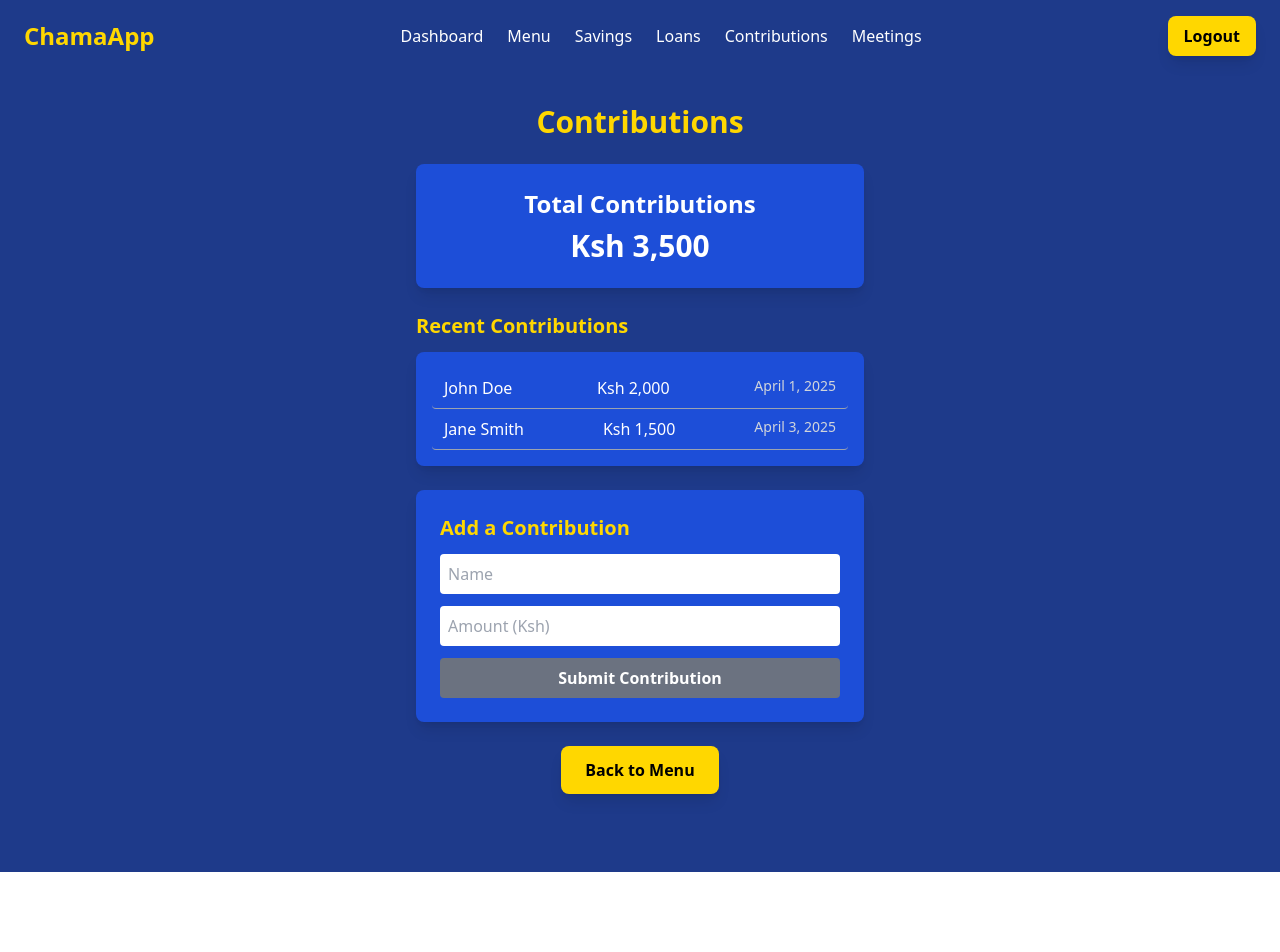
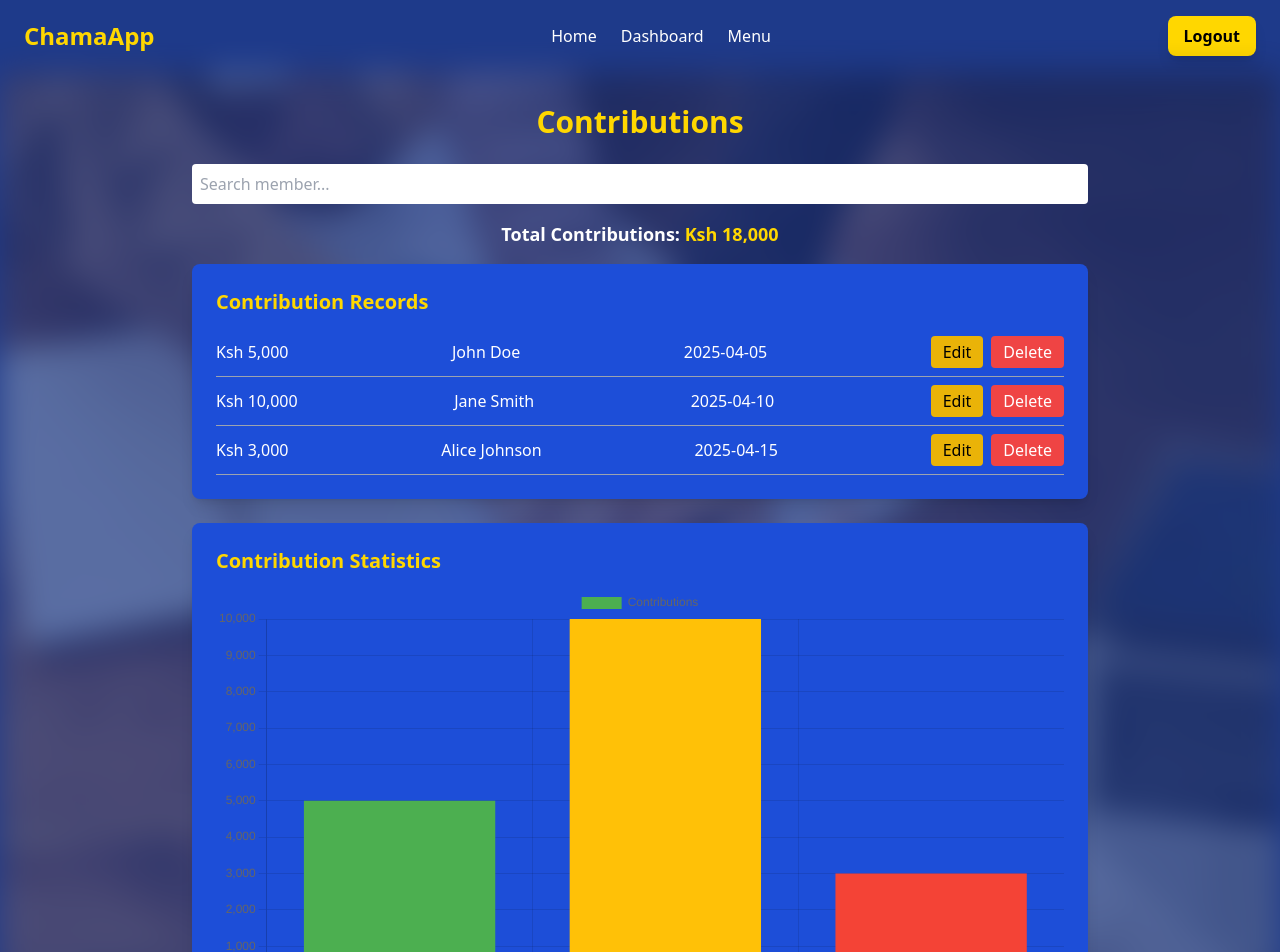
Before and after one commit to Davin-01/chamapp, a React (Vite) app: page /contributions in a window 1280 px wide. Shown: the top 952 px of the page. Before the commit the page ends 872 px from the top, so only its background shows below. Built offline with nearby package versions, Linux system fonts and the light colour scheme.

Commit message:
create the home page in the root

```diff
--- a/src/App.jsx
+++ b/src/App.jsx
@@ -1,4 +1,5 @@
 import { BrowserRouter as Router, Routes, Route } from "react-router-dom";
+import Home from "./pages/Home";
 import Navbar from "./components/Navbar";
 import Login from "./pages/Login";
 import SignUp from "./pages/SignUp";
@@ -15,6 +16,7 @@ function App() {
     <Router>
       <Navbar /> {/* Navbar is now included globally */}
       <Routes>
+        <Route path="/" element={<Home />} />
         <Route path="/login" element={<Login />} />
         <Route path="/signup" element={<SignUp />} />
         <Route path="/dashboard" element={<Dashboard />} />
--- a/src/components/Navbar.jsx
+++ b/src/components/Navbar.jsx
@@ -16,13 +16,16 @@ const Navbar = () => {
 
         {/* Navigation Links */}
         <ul className="flex space-x-6">
+        <li>
+            <Link to="/" className="hover:text-gold transition">Home</Link>
+          </li>
           <li>
             <Link to="/dashboard" className="hover:text-gold transition">Dashboard</Link>
           </li>
           <li>
             <Link to="/menu" className="hover:text-gold transition">Menu</Link>
           </li>
-          <li>
+          {/* <li>
             <Link to="/savings" className="hover:text-gold transition">Savings</Link>
           </li>
           <li>
@@ -34,6 +37,9 @@ const Navbar = () => {
           <li>
             <Link to="/meetings" className="hover:text-gold transition">Meetings</Link>
           </li>
+          <li>
+            <Link to="/members" className="hover:text-gold transition">Members</Link>
+          </li> */}
         </ul>
 
         {/* Logout Button */}
--- a/src/pages/Contributions.jsx
+++ b/src/pages/Contributions.jsx
@@ -1,98 +1,155 @@
 import { useState } from "react";
+import { Bar } from "react-chartjs-2";
 import { useNavigate } from "react-router-dom";
+import pic1 from "../assets/pic1.jpg";
 
 const Contributions = () => {
   const navigate = useNavigate();
+
+  // Sample Contribution Data
   const [contributions, setContributions] = useState([
-    { id: 1, name: "John Doe", amount: 2000, date: "April 1, 2025" },
-    { id: 2, name: "Jane Smith", amount: 1500, date: "April 3, 2025" },
+    { id: 1, member: "John Doe", amount: 5000, date: "2025-04-05" },
+    { id: 2, member: "Jane Smith", amount: 10000, date: "2025-04-10" },
+    { id: 3, member: "Alice Johnson", amount: 3000, date: "2025-04-15" },
   ]);
-  const [newContribution, setNewContribution] = useState({ name: "", amount: "" });
 
-  const handleAddContribution = () => {
-    if (newContribution.name && newContribution.amount > 0) {
-      setContributions([
-        ...contributions,
+  // Search Term
+  const [searchTerm, setSearchTerm] = useState("");
+
+  // Editable Contribution Data
+  const [editContribution, setEditContribution] = useState(null);
+
+  // Filter Contributions Based on Search
+  const filteredContributions = contributions.filter((contribution) =>
+    contribution.member.toLowerCase().includes(searchTerm.toLowerCase())
+  );
+
+  // Delete Contribution
+  const handleDelete = (id) => {
+    setContributions(contributions.filter((contribution) => contribution.id !== id));
+  };
+
+  // Edit Contribution
+  const handleEdit = (id) => {
+    const contributionToEdit = contributions.find((contribution) => contribution.id === id);
+    setEditContribution(contributionToEdit);
+  };
+
+  // Save Edited Contribution
+  const handleSave = () => {
+    setContributions(
+      contributions.map((contribution) =>
+        contribution.id === editContribution.id ? editContribution : contribution
+      )
+    );
+    setEditContribution(null);
+  };
+
+  // Calculate Total Contributions
+  const totalContributions = contributions.reduce((sum, c) => sum + c.amount, 0);
+
+  // Chart Data
+  const chartData = {
+    labels: contributions.map((c) => c.member),
+    datasets: [
       {
-          id: contributions.length + 1,
-          ...newContribution,
-          amount: parseFloat(newContribution.amount), // Ensure numeric value
-          date: new Date().toDateString(),
+        label: "Contributions",
+        data: contributions.map((c) => c.amount),
+        backgroundColor: ["#4CAF50", "#FFC107", "#F44336", "#2196F3", "#9C27B0"],
       },
-      ]);
-      setNewContribution({ name: "", amount: "" }); // Reset form
-    }
+    ],
   };
 
   return (
-    <div className="min-h-screen flex flex-col items-center bg-blue-900 text-white p-8">
-      <h1 className="text-3xl font-bold text-gold mb-6">Contributions</h1>
+    <div className="relative min-h-screen flex flex-col items-center bg-blue-900 text-white p-8">
+      {/* Blurred Background Image */}
+      <div
+        className="absolute inset-0 bg-cover bg-center filter blur-lg opacity-30"
+        style={{ backgroundImage: `url(${pic1})` }}
+      ></div>
 
-      {/* Total Contributions Display */}
-      <div className="bg-blue-700 text-center p-6 rounded-lg shadow-lg w-full max-w-md mb-6">
-        <h2 className="text-2xl font-bold">Total Contributions</h2>
-        <p className="text-3xl font-bold mt-2">
-          Ksh {contributions.reduce((total, item) => total + item.amount, 0).toLocaleString()}
-        </p>
+      {/* Page Content */}
+      <div className="relative z-10 w-full max-w-4xl">
+        <h1 className="text-3xl font-bold text-gold mb-6 text-center">Contributions</h1>
+
+        {/* Search Input */}
+        <input
+          type="text"
+          placeholder="Search member..."
+          className="w-full p-2 rounded text-black mb-4"
+          onChange={(e) => setSearchTerm(e.target.value)}
+        />
+
+        {/* Total Contributions */}
+        <div className="mb-4 text-lg font-bold text-center">
+          Total Contributions: <span className="text-gold">Ksh {totalContributions.toLocaleString()}</span>
         </div>
 
         {/* Contributions List */}
-      <div className="w-full max-w-md">
-        <h2 className="text-xl font-bold text-gold mb-3">Recent Contributions</h2>
-        <ul className="bg-blue-700 p-4 rounded-lg shadow-lg">
-          {contributions.map((contribution) => (
+        <div className="bg-blue-700 p-6 rounded-lg shadow-lg">
+          <h2 className="text-xl font-bold text-gold mb-3">Contribution Records</h2>
+          <ul>
+            {filteredContributions.map((contribution) => (
               <li
                 key={contribution.id}
-              className="flex justify-between py-2 border-b border-gray-400 hover:bg-blue-800 transition duration-300 px-3 rounded"
+                className="flex justify-between items-center border-b border-gray-400 py-2"
               >
-              <span>{contribution.name}</span>
+                {editContribution?.id === contribution.id ? (
+                  <input
+                    type="number"
+                    className="p-1 rounded text-black"
+                    value={editContribution.amount}
+                    onChange={(e) =>
+                      setEditContribution({ ...editContribution, amount: e.target.value })
+                    }
+                  />
+                ) : (
                   <span>Ksh {contribution.amount.toLocaleString()}</span>
-              <span className="text-sm text-gray-300">{contribution.date}</span>
+                )}
+                <span>{contribution.member}</span>
+                <span>{contribution.date}</span>
+                <div className="flex gap-2">
+                  {editContribution?.id === contribution.id ? (
+                    <button
+                      onClick={handleSave}
+                      className="px-3 py-1 bg-green-500 text-white rounded"
+                    >
+                      Save
+                    </button>
+                  ) : (
+                    <button
+                      onClick={() => handleEdit(contribution.id)}
+                      className="px-3 py-1 bg-yellow-500 text-black rounded"
+                    >
+                      Edit
+                    </button>
+                  )}
+                  <button
+                    onClick={() => handleDelete(contribution.id)}
+                    className="px-3 py-1 bg-red-500 text-white rounded"
+                  >
+                    Delete
+                  </button>
+                </div>
               </li>
             ))}
           </ul>
         </div>
 
-      {/* Contribution Form */}
-      <div className="mt-6 bg-blue-700 p-6 rounded-lg shadow-lg w-full max-w-md">
-        <h2 className="text-xl font-bold text-gold mb-3">Add a Contribution</h2>
-        <input
-          type="text"
-          placeholder="Name"
-          className="w-full p-2 rounded mb-3 text-black"
-          value={newContribution.name}
-          onChange={(e) => setNewContribution({ ...newContribution, name: e.target.value })}
-        />
-        <input
-          type="number"
-          placeholder="Amount (Ksh)"
-          className="w-full p-2 rounded mb-3 text-black"
-          value={newContribution.amount}
-          onChange={(e) => setNewContribution({
-            ...newContribution,
-            amount: parseFloat(e.target.value) || 0
-          })}
-        />
-        <button
-          className={`font-bold px-4 py-2 rounded w-full transition duration-300 ${
-            newContribution.name && newContribution.amount > 0
-              ? "bg-gold text-black hover:bg-yellow-400 shadow-lg"
-              : "bg-gray-500 cursor-not-allowed"
-          }`}
-          onClick={handleAddContribution}
-          disabled={!newContribution.name || newContribution.amount <= 0}
-        >
-          Submit Contribution
-        </button>
+        {/* Contribution Chart */}
+        <div className="mt-6 bg-blue-700 p-6 rounded-lg shadow-lg">
+          <h2 className="text-xl font-bold text-gold mb-3">Contribution Statistics</h2>
+          <Bar data={chartData} />
         </div>
 
         {/* Back Button */}
         <button
           onClick={() => navigate("/menu")}
-        className="mt-6 px-6 py-3 bg-gold text-black font-bold rounded-lg shadow-lg hover:bg-yellow-400"
+          className="mt-6 px-6 py-3 bg-gold text-black font-bold rounded-lg shadow-lg hover:bg-yellow-400 w-full"
         >
           Back to Menu
         </button>
+      </div>
     </div>
   );
 };
--- a/src/pages/Meetings.jsx
+++ b/src/pages/Meetings.jsx
@@ -1,91 +1,122 @@
 import { useState } from "react";
+import { Bar } from "react-chartjs-2";
 import { useNavigate } from "react-router-dom";
+import pic1 from "../assets/pic1.jpg";
 
 const Meetings = () => {
   const navigate = useNavigate();
 
-  // Sample meeting data
+  // Sample Meetings Data
   const [meetings, setMeetings] = useState([
-    { id: 1, title: "Monthly Chama Meeting", date: "April 10, 2025", time: "3:00 PM", agenda: "Financial Review & Future Plans" },
-    { id: 2, title: "Special Investment Meeting", date: "April 25, 2025", time: "5:00 PM", agenda: "New Business Opportunities" },
+    { id: 1, title: "Monthly Chama Meeting", date: "2025-04-10", time: "15:00", agenda: "Financial Review & Future Plans" },
+    { id: 2, title: "Special Investment Meeting", date: "2025-04-25", time: "17:00", agenda: "New Business Opportunities" },
   ]);
 
-  // Form State
-  const [newMeeting, setNewMeeting] = useState({ title: "", date: "", time: "", agenda: "" });
+  // Search Term
+  const [searchTerm, setSearchTerm] = useState("");
 
-  // Add New Meeting
-  const handleAddMeeting = () => {
-    if (newMeeting.title && newMeeting.date && newMeeting.time && newMeeting.agenda) {
-      setMeetings([
-        ...meetings,
-        { id: meetings.length + 1, ...newMeeting },
-      ]);
-      setNewMeeting({ title: "", date: "", time: "", agenda: "" });
-    }
+  // Editable Meeting Data
+  const [editMeeting, setEditMeeting] = useState(null);
+
+  // Filter Meetings
+  const filteredMeetings = meetings.filter((meeting) =>
+    meeting.title.toLowerCase().includes(searchTerm.toLowerCase())
+  );
+
+  // Delete Meeting
+  const handleDelete = (id) => {
+    setMeetings(meetings.filter((meeting) => meeting.id !== id));
+  };
+
+  // Edit Meeting
+  const handleEdit = (id) => {
+    const meetingToEdit = meetings.find((meeting) => meeting.id === id);
+    setEditMeeting(meetingToEdit);
+  };
+
+  // Save Edited Meeting
+  const handleSave = () => {
+    setMeetings(
+      meetings.map((meeting) =>
+        meeting.id === editMeeting.id ? editMeeting : meeting
+      )
+    );
+    setEditMeeting(null);
+  };
+
+  // Chart Data
+  const chartData = {
+    labels: meetings.map((m) => m.date),
+    datasets: [
+      {
+        label: "Meetings Scheduled",
+        data: meetings.map(() => 1), // Representing number of meetings on each date
+        backgroundColor: ["#4CAF50", "#FFC107", "#F44336", "#2196F3", "#9C27B0"],
+      },
+    ],
   };
 
   return (
-    <div className="min-h-screen flex flex-col items-center bg-blue-900 text-white p-8">
-      <h1 className="text-3xl font-bold text-gold mb-6">Meetings</h1>
+    <div className="relative min-h-screen flex flex-col items-center bg-blue-900 text-white p-8">
+      {/* Blurred Background Image */}
+      <div
+        className="absolute inset-0 bg-cover bg-center filter blur-lg opacity-30"
+        style={{ backgroundImage: `url(${pic1})` }}
+      ></div>
 
-      {/* Upcoming Meetings List */}
-      <div className="bg-blue-700 p-6 rounded-lg shadow-lg w-full max-w-lg">
-        <h2 className="text-2xl font-bold text-gold mb-3">Upcoming Meetings</h2>
-        <ul>
-          {meetings.map((meeting) => (
-            <li key={meeting.id} className="border-b border-gray-400 py-3">
-              <h3 className="text-xl font-semibold">{meeting.title}</h3>
+      {/* Page Content */}
+      <div className="relative z-10 w-full max-w-5xl">
+        <h1 className="text-3xl font-bold text-gold mb-6 text-center">Meetings</h1>
+
+        {/* Search Input */}
+        <input
+          type="text"
+          placeholder="Search meeting..."
+          className="w-full p-2 rounded text-black mb-4"
+          onChange={(e) => setSearchTerm(e.target.value)}
+        />
+
+        {/* Meetings List in Card Format */}
+        <div className="grid grid-cols-1 md:grid-cols-2 gap-6">
+          {filteredMeetings.map((meeting) => (
+            <div key={meeting.id} className="bg-blue-700 p-6 rounded-lg shadow-lg relative">
+              <h3 className="text-xl font-bold text-gold">{meeting.title}</h3>
               <p><strong>Date:</strong> {meeting.date}</p>
               <p><strong>Time:</strong> {meeting.time}</p>
               <p><strong>Agenda:</strong> {meeting.agenda}</p>
-            </li>
+
+              <div className="flex justify-end gap-2 mt-3">
+                {editMeeting?.id === meeting.id ? (
+                  <button onClick={handleSave} className="px-3 py-1 bg-green-500 text-white rounded">
+                    Save
+                  </button>
+                ) : (
+                  <button onClick={() => handleEdit(meeting.id)} className="px-3 py-1 bg-yellow-500 text-black rounded">
+                    Edit
+                  </button>
+                )}
+                <button onClick={() => handleDelete(meeting.id)} className="px-3 py-1 bg-red-500 text-white rounded">
+                  Delete
+                </button>
+              </div>
+            </div>
           ))}
-        </ul>
-      </div>
+        </div>
 
-      {/* Add New Meeting */}
-      <div className="mt-6 bg-blue-700 p-6 rounded-lg shadow-lg w-full max-w-lg">
-        <h2 className="text-xl font-bold text-gold mb-3">Schedule a Meeting</h2>
-        <input
-          type="text"
-          placeholder="Meeting Title"
-          className="w-full p-2 rounded mb-2 text-black"
-          value={newMeeting.title}
-          onChange={(e) => setNewMeeting({ ...newMeeting, title: e.target.value })}
-        />
-        <input
-          type="date"
-          className="w-full p-2 rounded mb-2 text-black"
-          value={newMeeting.date}
-          onChange={(e) => setNewMeeting({ ...newMeeting, date: e.target.value })}
-        />
-        <input
-          type="time"
-          className="w-full p-2 rounded mb-2 text-black"
-          value={newMeeting.time}
-          onChange={(e) => setNewMeeting({ ...newMeeting, time: e.target.value })}
-        />
-        <textarea
-          placeholder="Agenda"
-          className="w-full p-2 rounded mb-2 text-black"
-          value={newMeeting.agenda}
-          onChange={(e) => setNewMeeting({ ...newMeeting, agenda: e.target.value })}
-        />
+        {/* Meeting Summary Chart */}
+        {/* <div className="mt-6 bg-blue-700 p-6 rounded-lg shadow-lg">
+          <h2 className="text-xl font-bold text-gold mb-3">Meeting Schedule Overview</h2>
+          <Bar data={chartData} />
+        </div> */}
+
+        {/* Back Button */}
         <button
-          className="bg-gold text-black font-bold px-4 py-2 rounded mt-2 hover:bg-yellow-400 w-full"
-          onClick={handleAddMeeting}
+          onClick={() => navigate("/menu")}
+          className="mt-6 px-6 py-3 bg-gold text-black font-bold rounded-lg shadow-lg hover:bg-yellow-400 align-self-center"
         >
-          Add Meeting
+          Back to Menu
         </button>
       </div>
-
-      {/* Back Button */}
-      <button
-        onClick={() => navigate("/menu")}
-        className="mt-6 px-6 py-3 bg-gold text-black font-bold rounded-lg shadow-lg hover:bg-yellow-400"
-      >
-        Back to Menu
-      </button>
     </div>
   );
 };
--- a/src/pages/Members.jsx
+++ b/src/pages/Members.jsx
@@ -1,58 +1,126 @@
 import { useState } from "react";
+import { Pie } from "react-chartjs-2";
 import { useNavigate } from "react-router-dom";
+import pic1 from "../assets/pic1.jpg";
 
 const Members = () => {
   const navigate = useNavigate();
 
   // Sample Member Data
   const [members, setMembers] = useState([
-    { id: 1, name: "John Doe", role: "Chairperson", contact: "0712 345 678" },
-    { id: 2, name: "Jane Smith", role: "Treasurer", contact: "0723 456 789" },
-    { id: 3, name: "Michael Otieno", role: "Secretary", contact: "0734 567 890" },
+    { id: 1, name: "John Doe", role: "Chairperson", joined: "2024-01-15" },
+    { id: 2, name: "Jane Smith", role: "Treasurer", joined: "2024-02-20" },
+    { id: 3, name: "Mike Johnson", role: "Member", joined: "2024-03-10" },
   ]);
 
-  const [newMember, setNewMember] = useState({ name: "", role: "", contact: "" });
-  const [search, setSearch] = useState("");
+  // Search Term
+  const [searchTerm, setSearchTerm] = useState("");
+
+  // New Member Form
+  const [newMember, setNewMember] = useState({ name: "", role: "", joined: "" });
+
+  // Editable Member Data
+  const [editMember, setEditMember] = useState(null);
+
+  // Filtered Members
+  const filteredMembers = members.filter((member) =>
+    member.name.toLowerCase().includes(searchTerm.toLowerCase())
+  );
 
   // Add New Member
   const handleAddMember = () => {
-    if (newMember.name && newMember.role && newMember.contact) {
+    if (newMember.name && newMember.role && newMember.joined) {
       setMembers([...members, { id: members.length + 1, ...newMember }]);
-      setNewMember({ name: "", role: "", contact: "" });
+      setNewMember({ name: "", role: "", joined: "" });
     }
   };
 
-  // Filter Members by Search
-  const filteredMembers = members.filter((member) =>
-    member.name.toLowerCase().includes(search.toLowerCase())
+  // Delete Member
+  const handleDelete = (id) => {
+    setMembers(members.filter((member) => member.id !== id));
+  };
+
+  // Edit Member
+  const handleEdit = (id) => {
+    const memberToEdit = members.find((member) => member.id === id);
+    setEditMember(memberToEdit);
+  };
+
+  // Save Edited Member
+  const handleSave = () => {
+    setMembers(
+      members.map((member) =>
+        member.id === editMember.id ? editMember : member
+      )
     );
+    setEditMember(null);
+  };
+
+  // Chart Data
+  const roleCounts = members.reduce((acc, member) => {
+    acc[member.role] = (acc[member.role] || 0) + 1;
+    return acc;
+  }, {});
+
+  const chartData = {
+    labels: Object.keys(roleCounts),
+    datasets: [
+      {
+        label: "Members by Role",
+        data: Object.values(roleCounts),
+        backgroundColor: ["#4CAF50", "#FFC107", "#F44336", "#2196F3", "#9C27B0"],
+      },
+    ],
+  };
 
   return (
-    <div className="min-h-screen flex flex-col items-center bg-blue-900 text-white p-8">
-      <h1 className="text-3xl font-bold text-gold mb-6">Chama Members</h1>
+    <div className="relative min-h-screen flex flex-col items-center bg-blue-900 text-white p-8">
+      {/* Blurred Background Image */}
+      <div
+        className="absolute inset-0 bg-cover bg-center filter blur-lg opacity-30"
+        style={{ backgroundImage: `url(${pic1})` }}
+      ></div>
 
-      {/* Search Bar */}
+      {/* Page Content */}
+      <div className="relative z-10 w-full max-w-5xl">
+        <h1 className="text-3xl font-bold text-gold mb-6 text-center">Members</h1>
+
+        {/* Search Input */}
         <input
           type="text"
-        placeholder="Search Members..."
-        className="w-full max-w-md p-2 rounded mb-4 text-black"
-        value={search}
-        onChange={(e) => setSearch(e.target.value)}
+          placeholder="Search member..."
+          className="w-full p-2 rounded text-black mb-4"
+          onChange={(e) => setSearchTerm(e.target.value)}
         />
 
-      {/* Members List */}
-      <div className="w-full max-w-4xl grid grid-cols-1 sm:grid-cols-2 lg:grid-cols-3 gap-6">
+        {/* Members Grid Layout */}
+        <div className="grid grid-cols-1 md:grid-cols-2 gap-6">
           {filteredMembers.map((member) => (
-          <div key={member.id} className="bg-blue-700 p-4 rounded-lg shadow-lg text-center">
-            <h3 className="text-xl font-semibold text-gold">{member.name}</h3>
-            <p className="text-gray-300">Role: {member.role}</p>
-            <p className="text-gray-300">Contact: {member.contact}</p>
+            <div key={member.id} className="bg-blue-700 p-6 rounded-lg shadow-lg relative">
+              <h3 className="text-xl font-bold text-gold">{member.name}</h3>
+              <p><strong>Role:</strong> {member.role}</p>
+              <p><strong>Joined:</strong> {member.joined}</p>
+
+              <div className="flex justify-end gap-2 mt-3">
+                {editMember?.id === member.id ? (
+                  <button onClick={handleSave} className="px-3 py-1 bg-green-500 text-white rounded">
+                    Save
+                  </button>
+                ) : (
+                  <button onClick={() => handleEdit(member.id)} className="px-3 py-1 bg-yellow-500 text-black rounded">
+                    Edit
+                  </button>
+                )}
+                <button onClick={() => handleDelete(member.id)} className="px-3 py-1 bg-red-500 text-white rounded">
+                  Delete
+                </button>
+              </div>
             </div>
           ))}
         </div>
 
-      {/* Add Member Form */}
-      <div className="mt-6 bg-blue-700 p-6 rounded-lg shadow-lg w-full max-w-md">
+        {/* Add New Member Form */}
+        <div className="mt-6 bg-blue-700 p-6 rounded-lg shadow-lg">
           <h2 className="text-xl font-bold text-gold mb-3">Add New Member</h2>
           <input
             type="text"
@@ -69,11 +137,10 @@ const Members = () => {
             onChange={(e) => setNewMember({ ...newMember, role: e.target.value })}
           />
           <input
-          type="text"
-          placeholder="Contact"
+            type="date"
             className="w-full p-2 rounded mb-2 text-black"
-          value={newMember.contact}
-          onChange={(e) => setNewMember({ ...newMember, contact: e.target.value })}
+            value={newMember.joined}
+            onChange={(e) => setNewMember({ ...newMember, joined: e.target.value })}
           />
           <button
             className="bg-gold text-black font-bold px-4 py-2 rounded mt-2 hover:bg-yellow-400 w-full"
@@ -83,13 +150,23 @@ const Members = () => {
           </button>
         </div>
 
+       {/* Membership Chart */}
+<div className="mt-6 bg-blue-700 p-6 rounded-lg shadow-lg flex flex-col items-center">
+  <h2 className="text-xl font-bold text-gold mb-3">Membership Overview</h2>
+  <div className="w-[300px] h-[300px]">
+    <Pie data={chartData} />
+  </div>
+</div>
+
+
         {/* Back Button */}
         <button
           onClick={() => navigate("/menu")}
-        className="mt-6 px-6 py-3 bg-gold text-black font-bold rounded-lg shadow-lg hover:bg-yellow-400"
+          className="mt-6 px-6 py-3 bg-gold text-black font-bold rounded-lg shadow-lg hover:bg-yellow-400 w-full"
         >
           Back to Menu
         </button>
+      </div>
     </div>
   );
 };
--- a/src/pages/Menu.jsx
+++ b/src/pages/Menu.jsx
@@ -10,7 +10,7 @@ const Menu = () => {
     { title: "Contributions", path: "/contributions" },
     { title: "Meetings", path: "/meetings" },
     { title: "Members", path: "/members" },
-    { title: "Settings", path: "/settings" },
+
   ];
 
   return (
```
Also changed, not shown: src/pages/Home.jsx (added, +42 -0 lines). Lines whose indentation alone changed are shown as unchanged.
